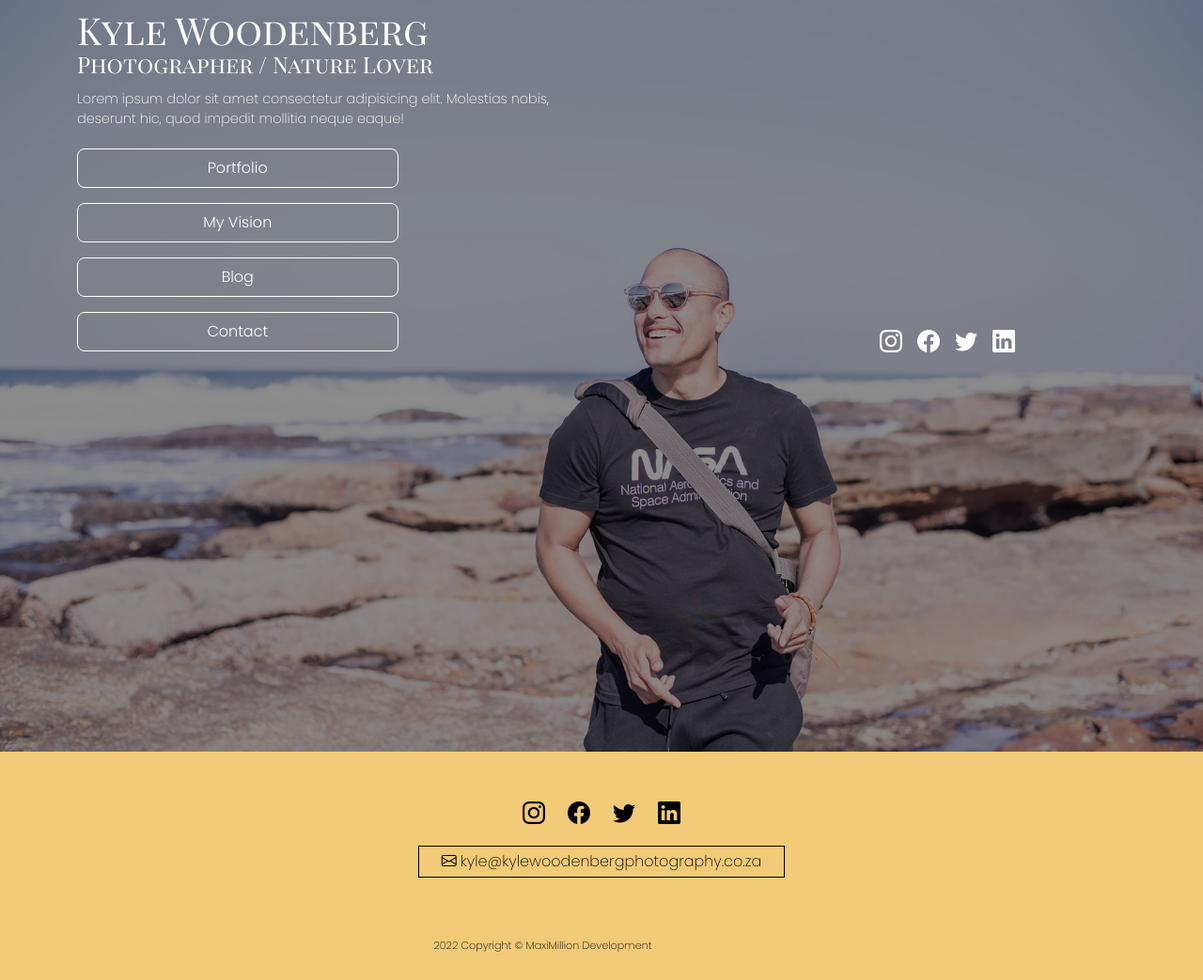
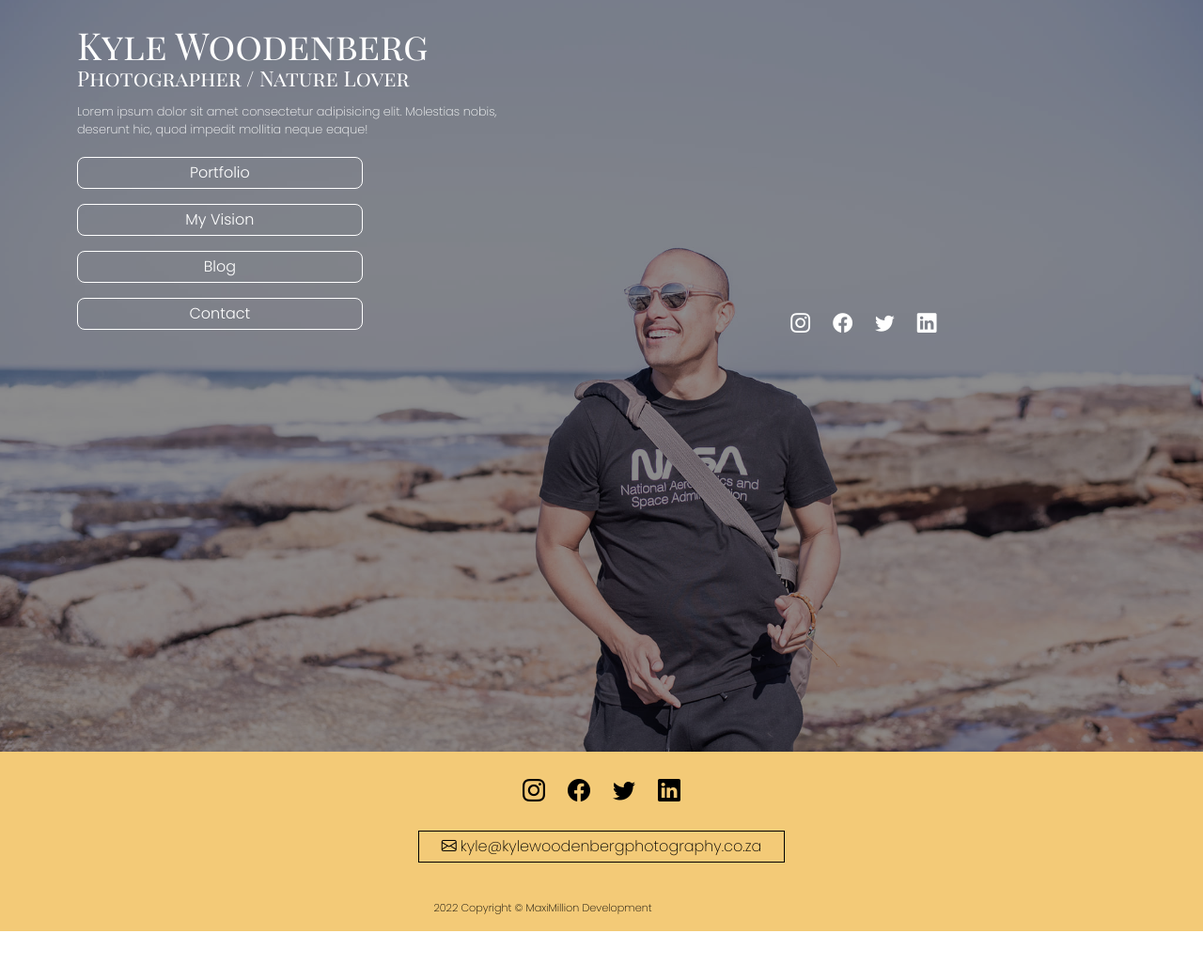
Before and after one commit to GinjiGlitch/photo-site, a plain HTML site: page index.html in a window 1280 px wide. Shown: the whole page at 94% size. After the commit the page ends 991 px from the top, so only its background shows below. Drawn offline with nearby package versions, Linux system fonts and the light colour scheme.

Commit message:
Change button styling, footer padding and icon hover effects

```diff
--- a/css/main.css
+++ b/css/main.css
@@ -25,28 +25,29 @@ h2 {
 h2 {
   margin-top: -10px;
   margin-bottom: 12px;
-  font-size: 1.5em;
+  font-size: 1.4em;
 }
 
 p {
   margin-bottom: 12px;
   font-weight: 200;
-  font-size: 0.9em;
+  font-size: 0.8em;
   width: 66%;
 }
 
 .home-content a {
   width: 40%;
+
 }
 
 .home-content button {
-background-color: rgba(255, 0, 0, 0);
+  background-color: #ff000000;
   border-radius: 8px;
   border: 1px solid #fff;
   color: #fff;
   width: 100%;
   font-weight: 300;
-  padding: 8px 12px;
+  padding: 4px 4px;
   margin: 8px 0;
   transition: all ease-in-out 0.2s;
 }
@@ -58,16 +59,18 @@ background-color: rgba(255, 0, 0, 0);
 }
 
 .socials {
-  font-size: 1.5em;
+  font-size: 1.3em;
 }
 
-i {
+.socials a {
   color: #fff;
-  transition: all ease-in-out 0.2s;
+  transition: all ease-in-out 0.3s;
 }
 
-i:hover {
+.socials i:hover,
+.socials a:hover {
   color: #f3ca77;
+  transform: scale(1.1);
 }
 
 #footer-wrapper {
--- a/index.html
+++ b/index.html
@@ -22,20 +22,20 @@
 </head>
 <body>
   <main id="landingpage">
-    <section class="home-wrapper container py-2 d-flex">
+    <section class="home-wrapper container py-4 d-flex">
       <div class="home-content d-flex flex-column justify-content-center">
 
         <h1>Kyle Woodenberg</h1>
         <h2>Photographer / Nature Lover</h2>
         <p>Lorem ipsum dolor sit amet consectetur adipisicing elit. Molestias nobis, deserunt hic, quod impedit mollitia neque eaque!</p>
 
-        <a href="#"><button class="cta-btn">Portfolio</button></a>
-        <a href="#"><button>My Vision</button></a>
-        <a href="#"><button>Blog</button></a>
+        <a href="./portfolio/portfolio.html"><button>Portfolio</button></a>
+        <a href="./vision/vision.html"><button>My Vision</button></a>
+        <a href="./blog/blog.html"><button>Blog</button></a>
         <a href="#"><button>Contact</button></a>
       </div>
 
-      <div class="socials d-flex justify-content-end align-items-end gap-3 pt-3">
+      <div class="socials d-flex justify-content-end align-items-end gap-4 pt-3">
         <a href="#"><i class="bi bi-instagram"></i></a>
         <a href="#"><i class="bi bi-facebook"></i></a>
         <a href="#"><i class="bi bi-twitter"></i></a>
@@ -44,7 +44,7 @@
     </section>
   </main>
 
-  <footer id="footer-wrapper" class="d-flex flex-column pt-5 pb-3">
+  <footer id="footer-wrapper" class="d-flex flex-column pt-4 pb-1">
     <div class="footer-socials container d-flex justify-content-center align-items-start gap-4">
       <a href="#"><i class="bi bi-instagram"></i></a>
       <a href="#"><i class="bi bi-facebook"></i></a>
@@ -52,11 +52,11 @@
       <a href="#"><i class="bi bi-linkedin"></i></a>
     </div>
 
-    <div class="email container d-flex justify-content-center align-items-center py-3">
+    <div class="email container d-flex justify-content-center align-items-center pt-4 pb-3">
       <button><i class="bi bi-envelope"></i>kyle@kylewoodenbergphotography.co.za</button>
     </div>
 
-    <div class="copyright container pt-5 d-flex justify-content-end align-items-center">
+    <div class="copyright container pt-4 d-flex justify-content-end align-items-center">
       <p>2022 Copyright &#169; MaxiMillion Development</p>
     </div>
   </footer>
```
